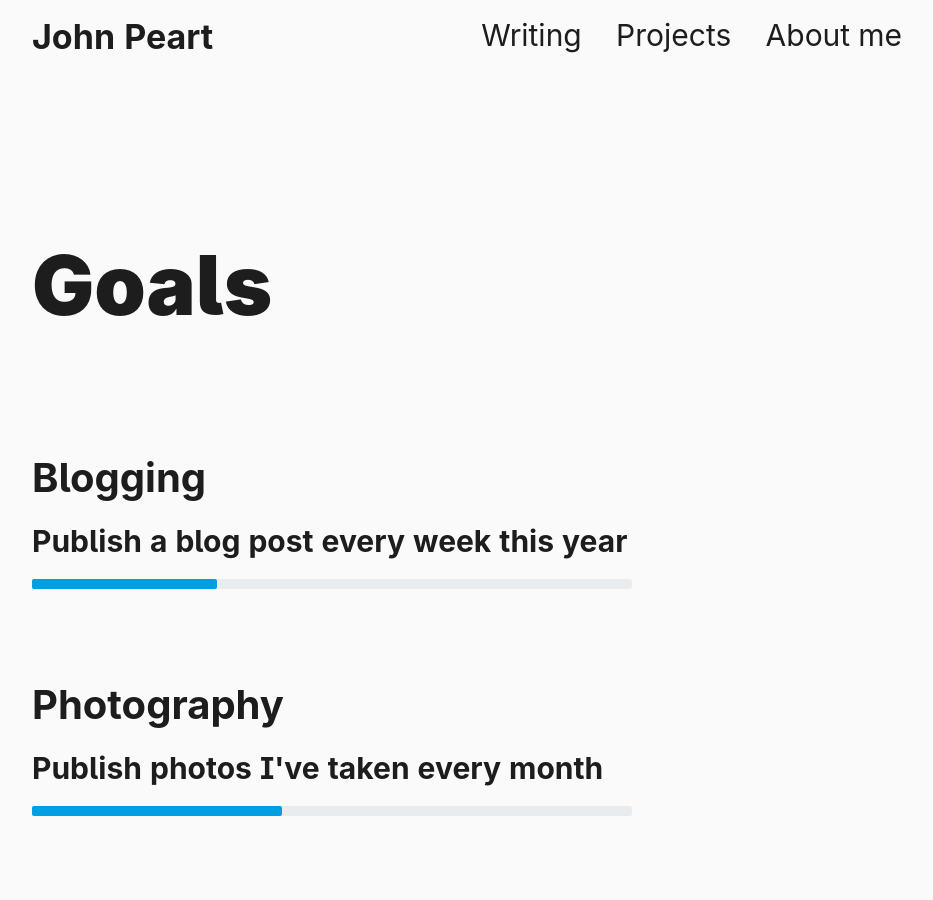
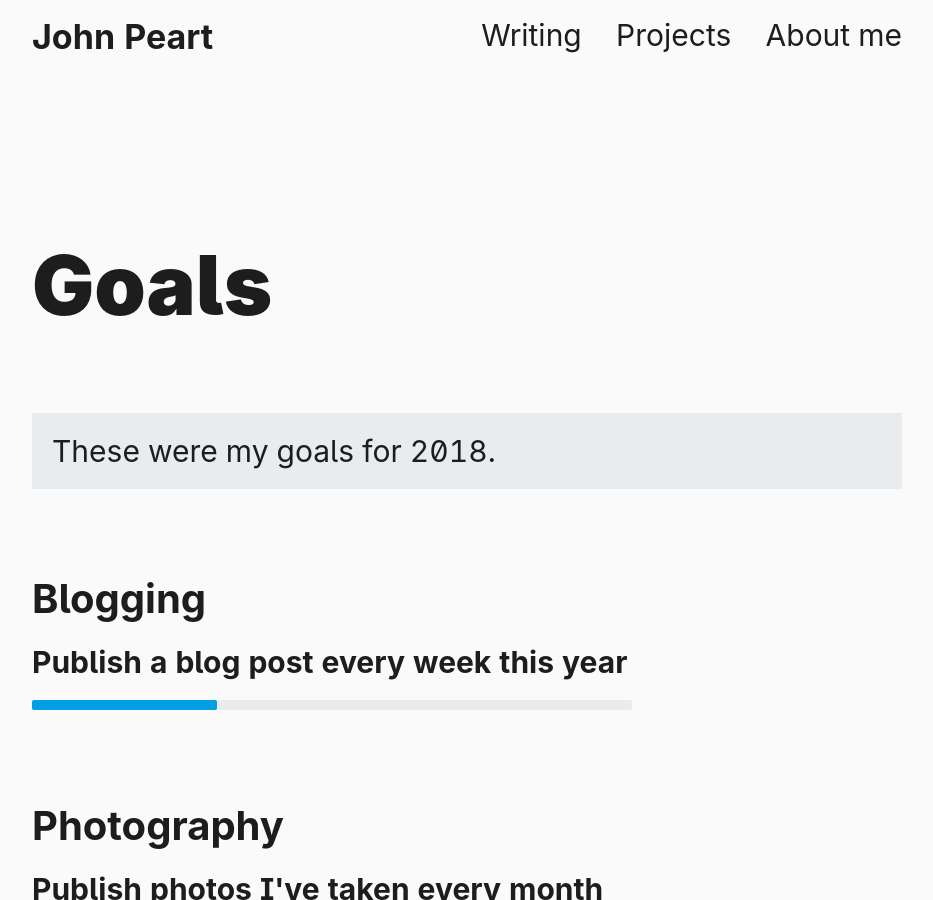
Before and after one commit to johnpeart/Goals-for-2018, a Jekyll site: the page built from archive/2018.html, in a window 1280 px wide and 900 px high. Shown: the whole window, without its empty margins (173-1106 px from the left). Built offline with Jekyll 4.4.1, drawn with Linux system fonts in a browser that asks for light colours; some web fonts are replaced.

Commit message:
Update 2018.html

```diff
--- a/archive/2018.html
+++ b/archive/2018.html
@@ -9,6 +9,10 @@ layout: archive
 	<section id="page-content">
 
 		<h1 id="site-heading">{{ site.title }}</h1>
+
+		<blockquote>
+			<p>These were my goals for 2018.</p>
+		</blockquote>
 
 		<ul id="goals-list">
 
```
